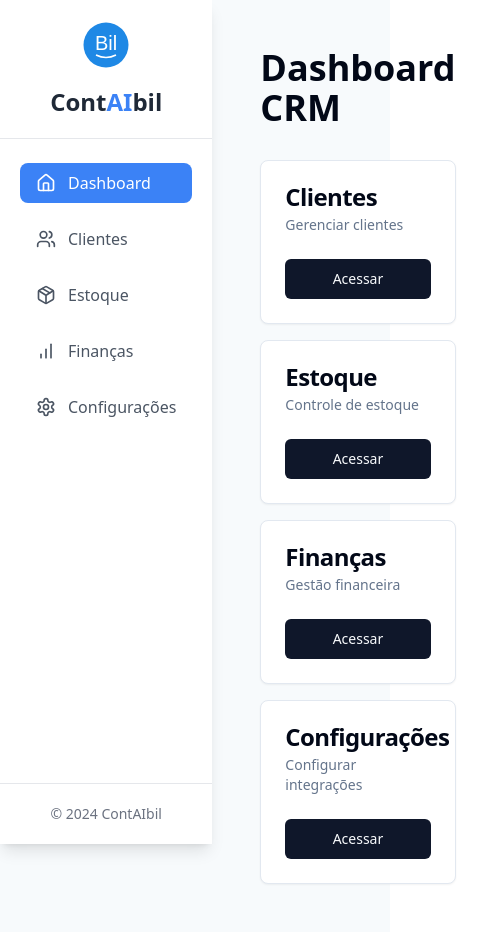
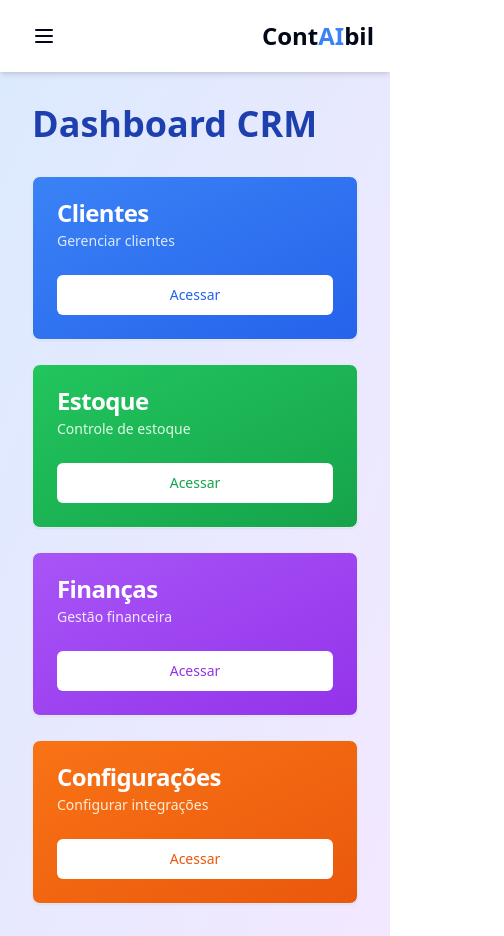
Before and after one commit to rafaelgonnect/client-nexus-hub-73, a React (Vite) app: page / in a window 390 px wide. Shown: the whole page, 504 px wide, since content can reach past the window. Built offline with nearby package versions, Linux system fonts and the light colour scheme.

Commit message:
Make app fully responsive
Enhance the responsiveness of the application and add more vibrant colors to the container for improved aesthetics, preparing for future app export.
[skip gpt_engineer]

```diff
--- a/src/App.jsx
+++ b/src/App.jsx
@@ -4,17 +4,30 @@ import { QueryClient, QueryClientProvider } from "@tanstack/react-query";
 import { BrowserRouter, Routes, Route } from "react-router-dom";
 import { navItems } from "./nav-items";
 import Sidebar from "./components/Sidebar";
+import { useState } from "react";
+import { Menu } from "lucide-react";
+import { Button } from "@/components/ui/button";
 
 const queryClient = new QueryClient();
 
-const App = () => (
+const App = () => {
+  const [sidebarOpen, setSidebarOpen] = useState(false);
+
+  return (
     <QueryClientProvider client={queryClient}>
       <TooltipProvider>
         <Toaster />
         <BrowserRouter>
-        <div className="flex bg-gray-100 min-h-screen">
-          <Sidebar />
-          <main className="flex-1 p-8">
+          <div className="flex bg-gradient-to-br from-blue-100 to-purple-100 min-h-screen">
+            <Sidebar open={sidebarOpen} setOpen={setSidebarOpen} />
+            <div className="flex-1 flex flex-col">
+              <header className="bg-white shadow-md p-4 flex justify-between items-center md:hidden">
+                <Button variant="ghost" onClick={() => setSidebarOpen(true)}>
+                  <Menu className="h-6 w-6" />
+                </Button>
+                <h1 className="text-2xl font-bold">Cont<span className="text-blue-500">AI</span>bil</h1>
+              </header>
+              <main className="flex-1 p-4 md:p-8 overflow-auto">
                 <Routes>
                   {navItems.map(({ to, page }) => (
                     <Route key={to} path={to} element={page} />
@@ -22,9 +35,11 @@ const App = () => (
                 </Routes>
               </main>
             </div>
+          </div>
         </BrowserRouter>
       </TooltipProvider>
     </QueryClientProvider>
   );
+};
 
 export default App;
--- a/src/components/Sidebar.jsx
+++ b/src/components/Sidebar.jsx
@@ -2,32 +2,47 @@ import React from 'react';
 import { NavLink } from 'react-router-dom';
 import { cn } from "@/lib/utils";
 import { navItems } from "@/nav-items";
+import { X } from "lucide-react";
+import { Button } from "@/components/ui/button";
 
-const Sidebar = () => {
+const Sidebar = ({ open, setOpen }) => {
   return (
-    <div className="flex flex-col w-64 bg-white text-gray-800 h-screen shadow-lg">
-      <div className="p-5 border-b border-gray-200">
-        <div className="flex items-center justify-center mb-4">
-          <svg id="bil-logo" width="50" height="50" viewBox="0 0 100 100">
-            <circle cx="50" cy="50" r="45" fill="#1e88e5"></circle>
-            <text x="50" y="60" fontFamily="Arial, sans-serif" fontSize="40" fill="white" textAnchor="middle">Bil</text>
-            <path d="M30 70 Q 50 80 70 70" stroke="white" strokeWidth="3" fill="none"></path>
+    <>
+      <div className={cn(
+        "fixed inset-0 bg-black/50 z-40 md:hidden",
+        open ? "block" : "hidden"
+      )} onClick={() => setOpen(false)} />
+      <aside className={cn(
+        "fixed top-0 left-0 z-50 flex flex-col w-64 h-screen transition-transform bg-gradient-to-b from-blue-600 to-blue-800 text-white",
+        "md:relative md:translate-x-0",
+        open ? "translate-x-0" : "-translate-x-full"
+      )}>
+        <div className="flex items-center justify-between p-4 md:p-5 border-b border-blue-700">
+          <div className="flex items-center space-x-2">
+            <svg id="bil-logo" width="40" height="40" viewBox="0 0 100 100">
+              <circle cx="50" cy="50" r="45" fill="#ffffff"></circle>
+              <text x="50" y="60" fontFamily="Arial, sans-serif" fontSize="40" fill="#1e88e5" textAnchor="middle">Bil</text>
+              <path d="M30 70 Q 50 80 70 70" stroke="#1e88e5" strokeWidth="3" fill="none"></path>
             </svg>
+            <h1 className="text-2xl font-bold">Cont<span className="text-yellow-300">AI</span>bil</h1>
           </div>
-        <h1 className="text-2xl font-bold text-center">Cont<span className="text-blue-500">AI</span>bil</h1>
+          <Button variant="ghost" className="md:hidden" onClick={() => setOpen(false)}>
+            <X className="h-6 w-6" />
+          </Button>
         </div>
-      <nav className="flex-1 overflow-y-auto">
-        <ul className="py-4">
+        <nav className="flex-1 overflow-y-auto py-4">
+          <ul className="space-y-2 px-3">
             {navItems.map((item) => (
-            <li key={item.to} className="px-5 py-2">
+              <li key={item.to}>
                 <NavLink
                   to={item.to}
                   className={({ isActive }) =>
                     cn(
-                    "flex items-center py-2 px-4 rounded-lg transition-colors",
-                    isActive ? "bg-blue-500 text-white" : "text-gray-600 hover:bg-blue-100"
+                      "flex items-center p-2 rounded-lg transition-colors",
+                      isActive ? "bg-blue-700 text-white" : "text-blue-100 hover:bg-blue-700"
                     )
                   }
+                  onClick={() => setOpen(false)}
                 >
                   <span className="mr-3">{item.icon}</span>
                   <span className="font-medium">{item.title}</span>
@@ -36,10 +51,11 @@ const Sidebar = () => {
             ))}
           </ul>
         </nav>
-      <div className="p-5 border-t border-gray-200">
-        <p className="text-sm text-gray-500 text-center">© 2024 ContAIbil</p>
+        <div className="p-4 border-t border-blue-700">
+          <p className="text-sm text-blue-200 text-center">© 2024 ContAIbil</p>
         </div>
-    </div>
+      </aside>
+    </>
   );
 };
 
--- a/src/pages/Index.jsx
+++ b/src/pages/Index.jsx
@@ -6,49 +6,49 @@ import { Card, CardHeader, CardTitle, CardDescription, CardContent } from "@/com
 const Index = () => {
   return (
     <div className="container mx-auto p-4">
-      <h1 className="text-4xl font-bold mb-8">Dashboard CRM</h1>
-      <div className="grid grid-cols-1 md:grid-cols-2 lg:grid-cols-4 gap-4">
-        <Card>
+      <h1 className="text-4xl font-bold mb-8 text-blue-800">Dashboard CRM</h1>
+      <div className="grid grid-cols-1 sm:grid-cols-2 lg:grid-cols-4 gap-6">
+        <Card className="bg-gradient-to-br from-blue-500 to-blue-600 text-white">
           <CardHeader>
             <CardTitle>Clientes</CardTitle>
-            <CardDescription>Gerenciar clientes</CardDescription>
+            <CardDescription className="text-blue-100">Gerenciar clientes</CardDescription>
           </CardHeader>
           <CardContent>
             <Link to="/clientes">
-              <Button className="w-full">Acessar</Button>
+              <Button className="w-full bg-white text-blue-600 hover:bg-blue-100">Acessar</Button>
             </Link>
           </CardContent>
         </Card>
-        <Card>
+        <Card className="bg-gradient-to-br from-green-500 to-green-600 text-white">
           <CardHeader>
             <CardTitle>Estoque</CardTitle>
-            <CardDescription>Controle de estoque</CardDescription>
+            <CardDescription className="text-green-100">Controle de estoque</CardDescription>
           </CardHeader>
           <CardContent>
             <Link to="/estoque">
-              <Button className="w-full">Acessar</Button>
+              <Button className="w-full bg-white text-green-600 hover:bg-green-100">Acessar</Button>
             </Link>
           </CardContent>
         </Card>
-        <Card>
+        <Card className="bg-gradient-to-br from-purple-500 to-purple-600 text-white">
           <CardHeader>
             <CardTitle>Finanças</CardTitle>
-            <CardDescription>Gestão financeira</CardDescription>
+            <CardDescription className="text-purple-100">Gestão financeira</CardDescription>
           </CardHeader>
           <CardContent>
             <Link to="/financas">
-              <Button className="w-full">Acessar</Button>
+              <Button className="w-full bg-white text-purple-600 hover:bg-purple-100">Acessar</Button>
             </Link>
           </CardContent>
         </Card>
-        <Card>
+        <Card className="bg-gradient-to-br from-orange-500 to-orange-600 text-white">
           <CardHeader>
             <CardTitle>Configurações</CardTitle>
-            <CardDescription>Configurar integrações</CardDescription>
+            <CardDescription className="text-orange-100">Configurar integrações</CardDescription>
           </CardHeader>
           <CardContent>
             <Link to="/configuracoes">
-              <Button className="w-full">Acessar</Button>
+              <Button className="w-full bg-white text-orange-600 hover:bg-orange-100">Acessar</Button>
             </Link>
           </CardContent>
         </Card>
```
Lines whose indentation alone changed are shown as unchanged.
